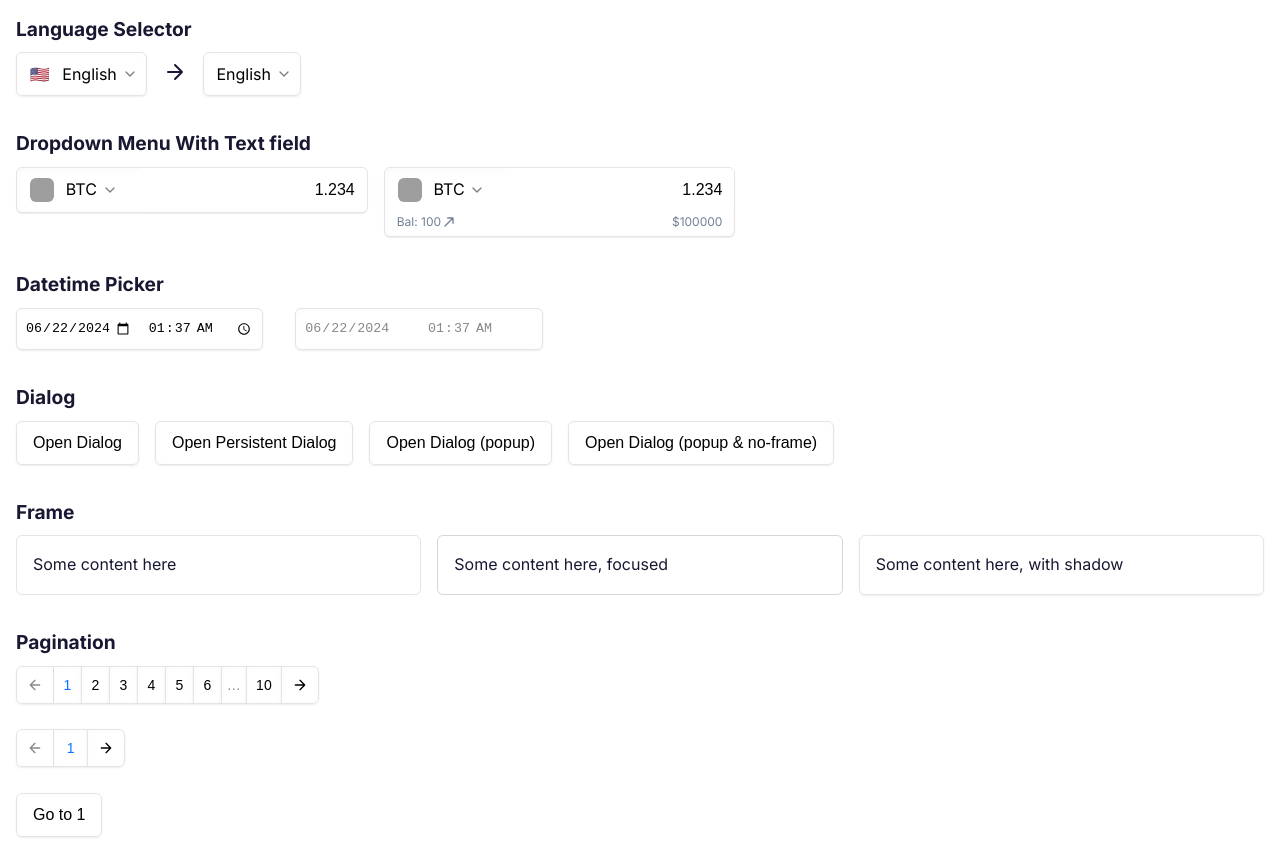
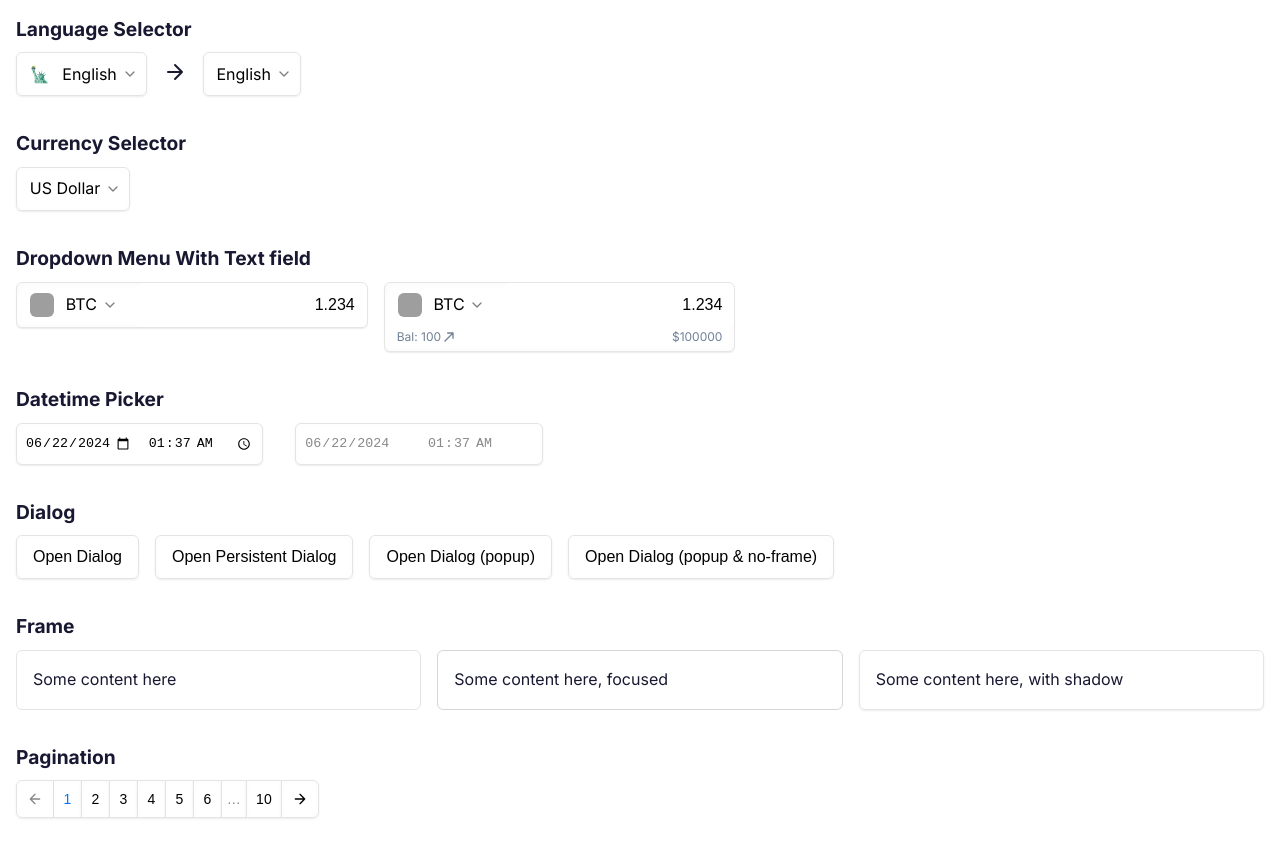
Before and after one commit to quail-ink/quail-ui, a Vue app: page / in a window 1280 px wide. Shown: the part 3980-4823 px from the top of the page. Built offline with nearby package versions, Linux system fonts and the light colour scheme; grey boxes are pictures that could not be loaded.

Commit message:
feat: Add currency selector component

```diff
--- a/src/App.vue
+++ b/src/App.vue
@@ -77,6 +77,8 @@ const selectedMenuItem = ref(menuItems.value[0]);
 
 const selectedLang = ref('en');
 
+const selectedCurrency = ref('USD');
+
 const currencies = computed(() => [
   {
     title: "BTC",
@@ -117,6 +119,11 @@ const selectedTab = ref(tabs.value[0]);
 function onLangSelected(item: any) {
   console.log("Language selected", item);
   selectedLang.value = item.value;
+}
+
+function onCurrencySelected(item: any) {
+  console.log("Currency selected", item);
+  selectedCurrency.value = item.value;
 }
 
 function dropdownMenuSelectionChanged(item: any) {
@@ -474,6 +481,13 @@ function selectSearchResult(val:any) {
     </div>
 
     <div class="section">
+      <h2 class="section-title">Currency Selector</h2>
+      <div class="flow">
+        <QCurrencySelector :currency="'USD'" @change="onCurrencySelected"/>
+      </div>
+    </div>
+
+    <div class="section">
       <h2 class="section-title">Dropdown Menu With Text field</h2>
       <div class="flow">
         <div>
--- /dev/null
+++ b/src/components/common/QCurrencySelector.vue
@@ -0,0 +1,72 @@
+<template>
+  <QDropdownMenu :items="currencyItems" :initial-item="selectedCurrenyItem" />
+</template>
+<script setup lang="ts">
+import { ref, computed, onMounted, Ref, watch } from "vue";
+
+const emit = defineEmits(["change"]);
+
+const props = defineProps({
+  currency: {
+    type: String,
+    default: "USD",
+  },
+});
+
+const selectedCurrenyItem: Ref<any> = ref(null);
+
+const currencyItems = computed(() => {
+  let items = [
+    {
+      title: "US Dollar",
+      value: "USD",
+      action: selectItem,
+    },
+    {
+      title: "人民币",
+      value: "CNY",
+      action: selectItem,
+    },
+    {
+      title: "新台幣",
+      value: "TWD",
+      action: selectItem,
+    },
+    {
+      title: "日本円",
+      value: "JPY",
+      action: selectItem,
+    },
+  ]
+  items = items.map((item) => {
+    return {
+      ...item,
+      title: item.title,
+    };
+  });
+
+  return items;
+});
+
+function selectItem(item: any) {
+  emit("change", {
+    title: item.title,
+    value: item.value,
+  });
+}
+
+watch(() => props.currency, (lang) => {
+  selectedCurrenyItem.value = currencyItems.value.find((item: any) => {
+    return lang === item.value;
+  });
+});
+
+onMounted(() => {
+  selectedCurrenyItem.value =
+    currencyItems.value.find((item: any) => {
+      return props.currency === item.value;
+    }) || currencyItems.value[0];
+});
+</script>
+<style lang="scss">
+</style>
--- a/src/components/common/QLanguageSelector.vue
+++ b/src/components/common/QLanguageSelector.vue
@@ -33,25 +33,25 @@ const selectedLangItem: Ref<any> = ref(null);
 const languageItems = computed(() => {
   let items = [
     {
-      flag: "🇺🇸",
+      flag: "🗽",
       title: "English",
       value: "en",
       action: selectLang,
     },
     {
-      flag: "🇨🇳",
+      flag: "🐼",
       title: "简体中文",
       value: "zh",
       action: selectLang,
     },
     {
-      flag: "🇹🇼",
+      flag: "🧋",
       title: "正體中文",
       value: "zh-tw",
       action: selectLang,
     },
     {
-      flag: "🇯🇵",
+      flag: "🌸",
       title: "日本語",
       value: "ja",
       action: selectLang,
--- a/src/components/common/index.ts
+++ b/src/components/common/index.ts
@@ -19,6 +19,7 @@ import QInput from './QInput.vue';
 import QSearchInput from './QSearchInput.vue';
 import QToggleButton from './QToggleButton.vue';
 import QTextarea from './QTextarea.vue';
+import QCurrencySelector from './QCurrencySelector.vue';
 
 export {
   QDatetimePicker,
@@ -42,4 +43,5 @@ export {
   QSearchInput,
   QToggleButton,
   QTextarea,
+  QCurrencySelector,
 };
```
